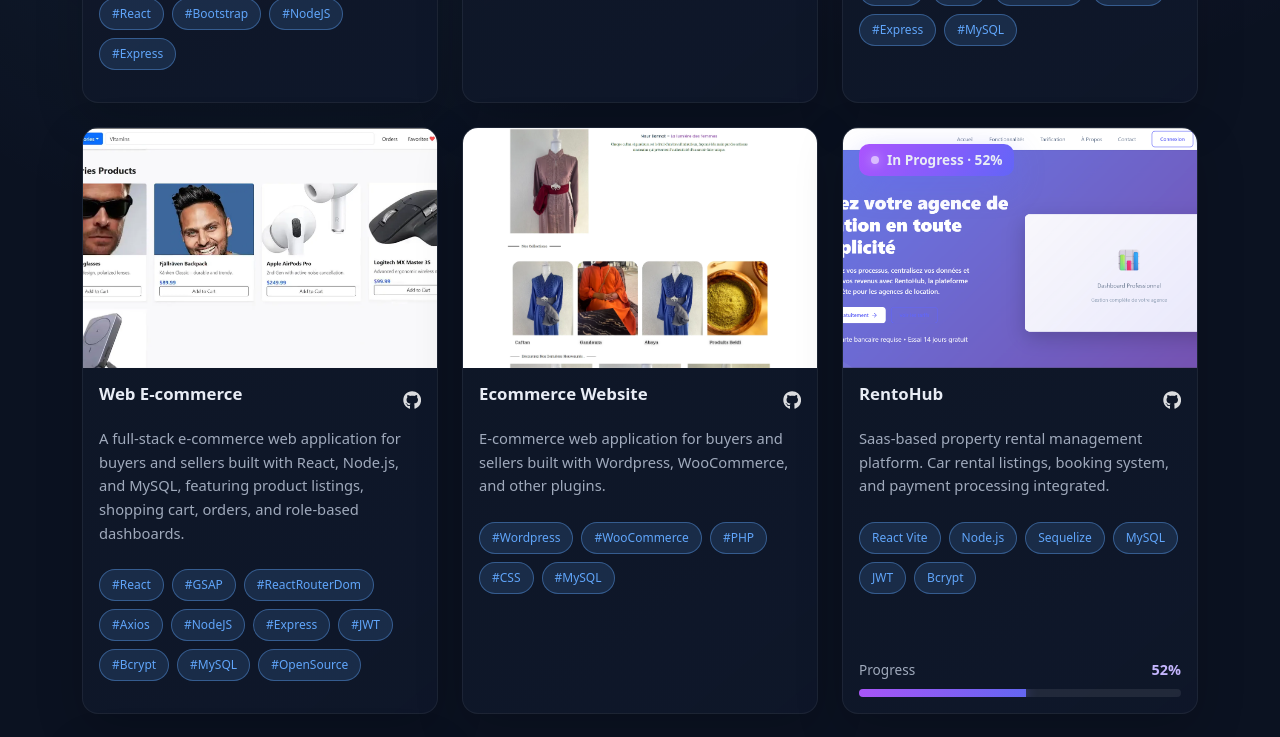
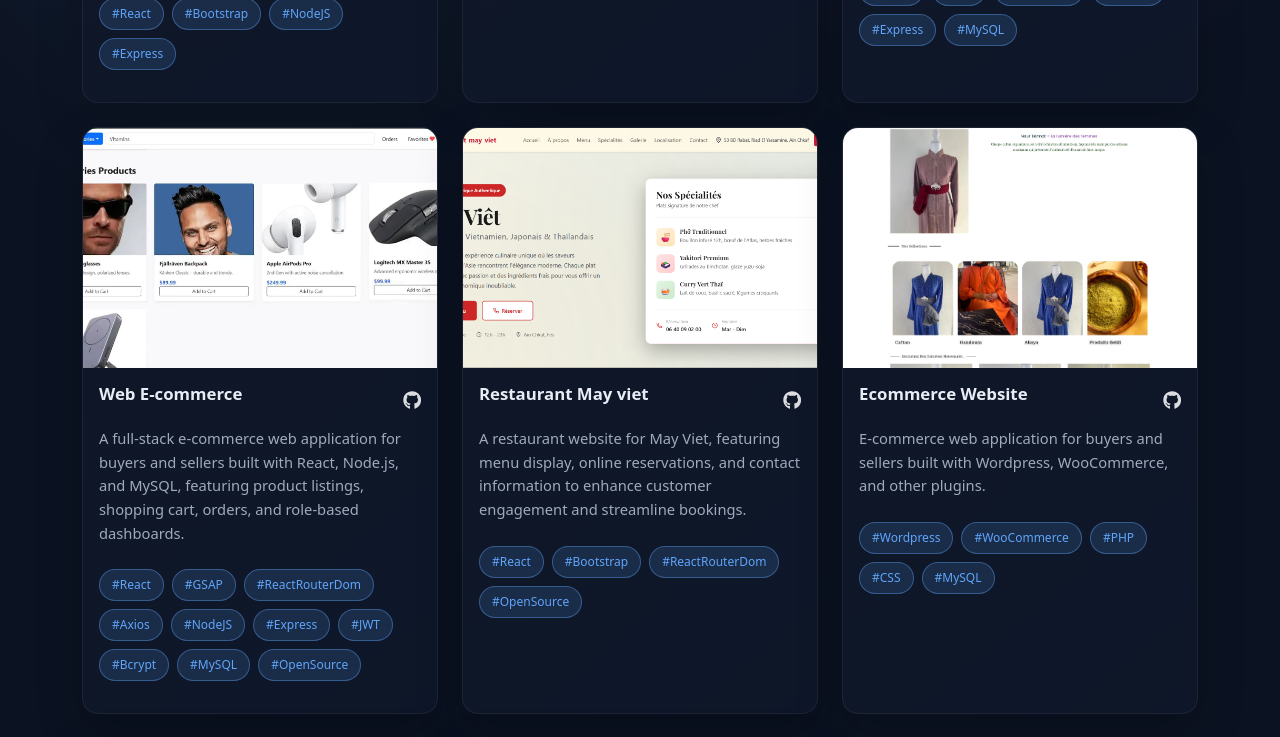
Before and after one commit to ydxj/ydxj.github.io, a React (Create React App) app: page / in a window 1280 px wide. Shown: the part 4800-5537 px from the top of the page. Built offline with nearby package versions, Linux system fonts and the light colour scheme.

Commit message:
Add restaurant project to projectList also add the picture of the project to assets

```diff
--- a/src/assets/assets.js
+++ b/src/assets/assets.js
@@ -5,6 +5,7 @@ import webEcommerce from './Project/WebEcommerce.webp'
 import nourbannat from './Project/nourbannat.webp'
 import rentohub from './Project/RentoHub.WebP'
 import monCentre from './Project/MonCentre.webp'
+import RestaurantMayViet from './Project/RestaurantMayViet.png'
 
 import javascript from './tech/javascript.webp'
 import css from './tech/css.webp'
@@ -42,6 +43,8 @@ export {
     webEcommerce,
     rentohub,
     monCentre,
+    RestaurantMayViet,
+
     javascript,
     css,
     express,
--- a/src/components/Projects.js
+++ b/src/components/Projects.js
@@ -8,7 +8,8 @@ import {
   webEcommerce,
   nourbannat,
   rentohub,
-  monCentre
+  monCentre,
+  RestaurantMayViet
 } from '../assets/assets.js';
 
 const projectList = [
@@ -49,6 +50,16 @@ const projectList = [
     link: 'https://github.com/ydxj/webEcommerce',
     tags: ['#React', '#GSAP', '#ReactRouterDom', '#Axios', '#NodeJS', '#Express', '#JWT', '#Bcrypt', '#MySQL', '#OpenSource'],
     image: webEcommerce,
+    status: 'completed',
+    progress: 100,
+  },
+  {
+    title: 'Restaurant May viet',
+    description:
+      'A restaurant website for May Viet, featuring menu display, online reservations, and contact information to enhance customer engagement and streamline bookings.',
+    link: 'https://github.com/ydxj/restaurant_may_viet.git',
+    tags: ['#React', '#Bootstrap' , '#ReactRouterDom', '#OpenSource'],
+    image: RestaurantMayViet,
     status: 'completed',
     progress: 100,
   },
```
Also changed, not shown: src/assets/Project/RestaurantMayViet.png (added).
